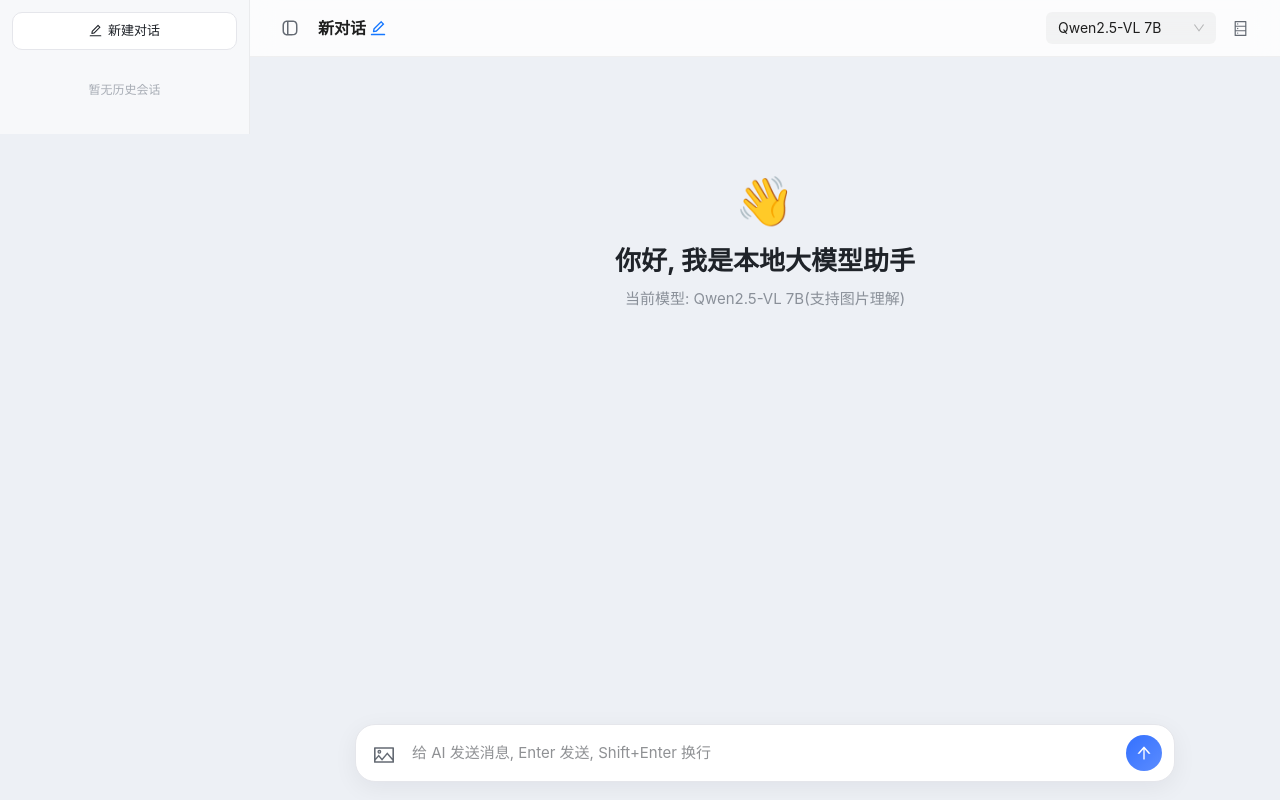
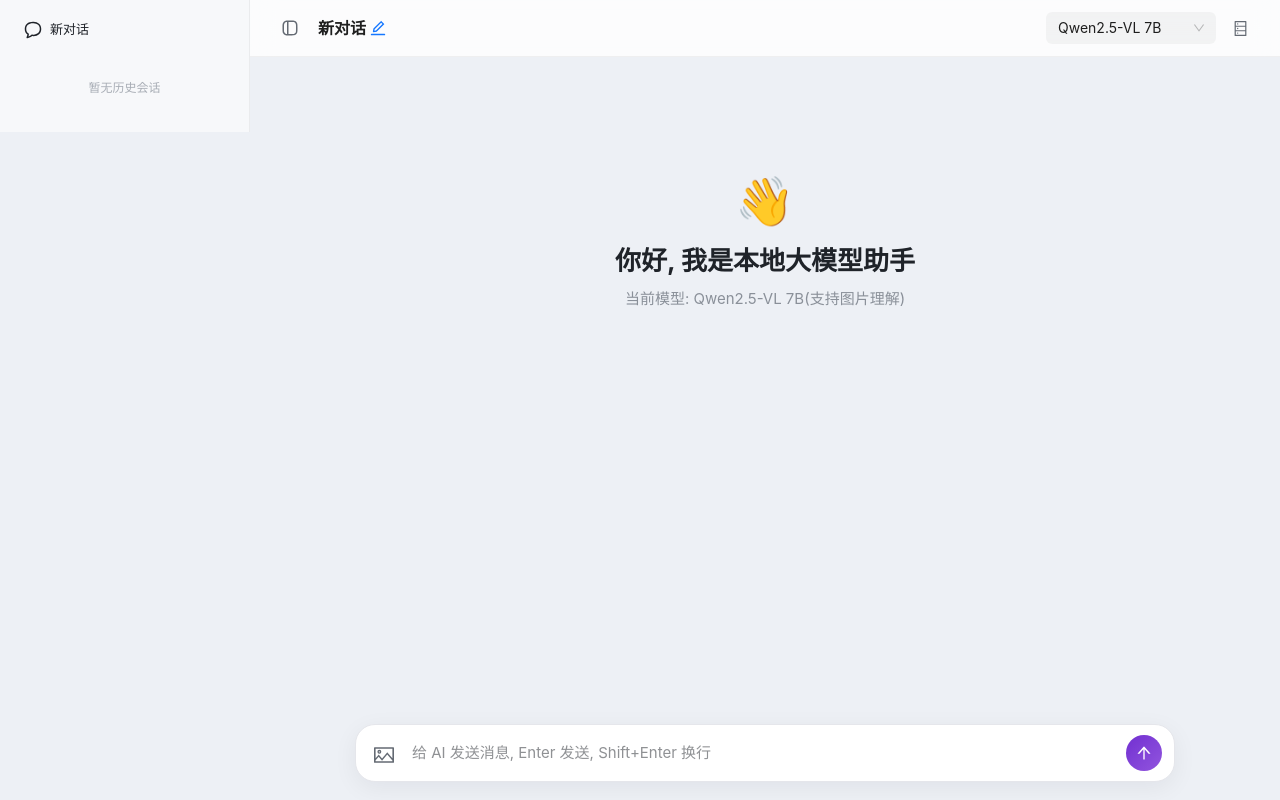
Before and after one commit to shuoshubao/qianwen-demo, a React (Vite) app: page / in a window 1280 px wide. Built offline with nearby package versions, Linux system fonts and the light colour scheme.

Commit message:
fix: 历史对话编辑器闪烁问题

```diff
--- a/src/components/ChatInput.jsx
+++ b/src/components/ChatInput.jsx
@@ -52,7 +52,7 @@ const ChatInput = ({ onSend, onStop, loading, allowImage }) => {
     const canSend = (text.trim() || images.length > 0) && !loading;
 
     return (
-        <div className="rounded-[20px] border border-[#e5e6eb] bg-white p-2.5 px-3 shadow-[0_6px_24px_rgba(15,20,30,0.06)] transition-colors focus-within:border-[#3370ff]">
+        <div className="rounded-[20px] border border-[#e5e6eb] bg-white p-2.5 px-3 shadow-[0_6px_24px_rgba(15,20,30,0.06)] transition-colors focus-within:border-[#722ed1]">
             {images.length > 0 && (
                 <div className="flex flex-wrap gap-2 px-1.5 pt-1.5 pb-2.5">
                     {images.map((item, index) => (
@@ -71,7 +71,7 @@ const ChatInput = ({ onSend, onStop, loading, allowImage }) => {
             <div className="flex items-end gap-2">
                 {allowImage && (
                     <button
-                        className="cursor-pointer rounded-lg p-1.5 text-xl leading-none text-[#646a73] hover:bg-[#f2f3f5] hover:text-[#3370ff]"
+                        className="cursor-pointer rounded-lg p-1.5 text-xl leading-none text-[#646a73] hover:bg-[#f2f3f5] hover:text-[#722ed1]"
                         title="上传图片"
                         onClick={() => fileRef.current?.click()}
                     >
@@ -100,7 +100,7 @@ const ChatInput = ({ onSend, onStop, loading, allowImage }) => {
                     </button>
                 ) : (
                     <button
-                        className="flex h-9 w-9 flex-shrink-0 cursor-pointer items-center justify-center rounded-full bg-gradient-to-br from-[#3370ff] to-[#5b8cff] text-base text-white transition-opacity disabled:cursor-not-allowed disabled:bg-[#d0d3d9]"
+                        className="flex h-9 w-9 flex-shrink-0 cursor-pointer items-center justify-center rounded-full bg-gradient-to-br from-[#722ed1] to-[#9254de] text-base text-white transition-opacity disabled:cursor-not-allowed disabled:bg-[#d0d3d9]"
                         disabled={!canSend}
                         onClick={submit}
                         title="发送"
--- a/src/components/Markdown.jsx
+++ b/src/components/Markdown.jsx
@@ -127,10 +127,14 @@ const CodeBlock = ({ className, children, node, streaming, ...rest }) => {
                     </div>
                 )}
             </div>
-            {/* 只读 Monaco 渲染, 行号 + 语法高亮 */}
-            <div style={{ height: blockHeight(code) }}>
-                <MonacoEditor value={code} language={MONACO_LANG[lang] || 'plaintext'} readOnly />
-            </div>
+            {/* 流式生成中内容逐 token 变化, 用纯文本避免 Monaco 反复销毁重建造成闪烁; 结束后再一次性挂载 */}
+            {streaming ? (
+                <pre className="max-h-[420px] overflow-auto p-3 font-mono text-[13px] leading-5 text-[#1f2329]">{code}</pre>
+            ) : (
+                <div style={{ height: blockHeight(code) }}>
+                    <MonacoEditor value={code} language={MONACO_LANG[lang] || 'plaintext'} readOnly />
+                </div>
+            )}
         </div>
     );
 };
--- a/src/components/MessageItem.jsx
+++ b/src/components/MessageItem.jsx
@@ -1,6 +1,6 @@
 import { CheckOutlined, CopyOutlined } from '@ant-design/icons';
 import { cn } from 'cn';
-import { useState } from 'react';
+import { memo, useState } from 'react';
 import { splitThinking } from '../api/ollama';
 import Markdown from './Markdown';
 import ReasoningPanel from './ReasoningPanel';
@@ -34,7 +34,7 @@ const MessageMeta = ({ time, text, align }) => {
         >
             <span className="leading-none">{formatTime(time)}</span>
             <button
-                className="inline-flex cursor-pointer items-center gap-1 rounded p-0.5 text-xs leading-none text-[#a8adb5] hover:bg-[#f2f3f5] hover:text-[#3370ff]"
+                className="inline-flex cursor-pointer items-center gap-1 rounded p-0.5 text-xs leading-none text-[#a8adb5] hover:bg-[#f2f3f5] hover:text-[#722ed1]"
                 onClick={copy}
                 title="复制"
             >
@@ -45,7 +45,8 @@ const MessageMeta = ({ time, text, align }) => {
     );
 };
 
-const MessageItem = ({ message, streaming }) => {
+// memo: 流式更新时只有最后一条消息的对象引用会变, 历史消息跳过重渲染
+const MessageItem = memo(({ message, streaming }) => {
     const isUser = message.role === 'user';
 
     if (isUser) {
@@ -59,7 +60,7 @@ const MessageItem = ({ message, streaming }) => {
                             ))}
                         </div>
                     )}
-                    <div className="rounded-[14px] bg-gradient-to-br from-[#3370ff] to-[#5b8cff] px-4 py-3 text-[15px] leading-[1.75] break-words whitespace-pre-wrap text-white">
+                    <div className="rounded-[14px] bg-gradient-to-br from-[#722ed1] to-[#9254de] px-4 py-3 text-[15px] leading-[1.75] break-words whitespace-pre-wrap text-white">
                         {message.content}
                     </div>
                     <MessageMeta time={message.time} text={message.content} align="right" />
@@ -91,6 +92,6 @@ const MessageItem = ({ message, streaming }) => {
             </div>
         </div>
     );
-};
+});
 
 export default MessageItem;
--- a/src/components/SessionList.jsx
+++ b/src/components/SessionList.jsx
@@ -2,6 +2,16 @@ import { DeleteOutlined, EditOutlined } from '@ant-design/icons';
 import { Popconfirm } from 'antd';
 import { cn } from 'cn';
 import { useEffect, useRef, useState } from 'react';
+
+const ChatIcon = ({ className }) => (
+    <svg className={className} viewBox="0 0 24 24" fill="currentColor" xmlns="http://www.w3.org/2000/svg">
+        <path
+            fillRule="evenodd"
+            clipRule="evenodd"
+            d="M12.6221 1.01074C15.6967 1.11689 18.2352 2.0152 20.0479 3.61426C21.9946 5.33191 22.9999 7.76687 23 10.5898C23 13.4131 21.9948 15.8485 20.0479 17.5664C18.2352 19.1657 15.6968 20.0638 12.6221 20.1699L12 20.1807C11.6004 20.1807 11.2109 20.1656 10.833 20.1396C9.3356 21.3407 7.52211 22.3818 4.49902 22.9932C4.13876 23.066 3.76741 22.9347 3.53223 22.6523C3.2971 22.3695 3.23551 21.9798 3.37305 21.6387C4.05873 19.9385 4.45874 18.9388 4.54492 18.042C2.22418 16.3265 1 13.7033 1 10.5898C1.00012 7.76654 2.00499 5.33099 3.95215 3.61328C5.88575 1.90775 8.64483 1 12 1L12.6221 1.01074ZM12 3C8.99225 3 6.75086 3.8119 5.27539 5.11328C3.81347 6.40293 3.00011 8.26296 3 10.5898C3 13.3048 4.1067 15.3986 6.10449 16.6904C6.37958 16.8685 6.54991 17.1705 6.56055 17.498C6.59325 18.5067 6.33569 19.483 5.94824 20.5498C7.70416 19.9733 8.8484 19.2022 9.86816 18.3457L9.94824 18.2852C10.1393 18.1549 10.3712 18.0939 10.6035 18.1152C11.0532 18.1566 11.5192 18.1807 12 18.1807L12.5547 18.1709C15.2847 18.0768 17.3413 17.2868 18.7246 16.0664C20.1864 14.7765 21 12.9166 21 10.5898C20.9999 8.26321 20.1864 6.40294 18.7246 5.11328C17.3414 3.89313 15.2845 3.10383 12.5547 3.00977L12 3Z"
+        />
+    </svg>
+);
 
 // 会话时间展示: 今天显示时分, 昨天/今年内/更早依次降级
 const formatTime = ts => {
@@ -42,11 +52,11 @@ const SessionList = ({ sessions, activeId, disabled, onNew, onSwitch, onDelete,
         <aside className="flex w-[250px] flex-shrink-0 flex-col border-r border-black/5 bg-[#f7f8fa]">
             <div className="p-3 pb-2">
                 <button
-                    className="inline-flex w-full cursor-pointer items-center justify-center gap-1.5 rounded-[10px] border border-[#e5e6eb] bg-white py-2 text-[13px] font-medium text-[#1f2329] transition-colors hover:bg-[#f2f3f5] disabled:cursor-not-allowed disabled:opacity-50"
+                    className="flex w-full cursor-pointer items-center gap-2 rounded-[10px] px-3 py-2 text-[13px] text-[#1f2329] transition-colors hover:bg-[#eef0f4] disabled:cursor-not-allowed disabled:opacity-50"
                     onClick={onNew}
                     disabled={disabled}
                 >
-                    <EditOutlined /> 新建对话
+                    <ChatIcon className="h-[18px] w-[18px]" /> 新对话
                 </button>
             </div>
 
@@ -88,7 +98,7 @@ const SessionList = ({ sessions, activeId, disabled, onNew, onSwitch, onDelete,
                                 onClick={e => e.stopPropagation()}
                             >
                                 <button
-                                    className="cursor-pointer rounded p-1 text-xs text-[#8a9099] hover:bg-[#f2f3f5] hover:text-[#3370ff]"
+                                    className="cursor-pointer rounded p-1 text-xs text-[#8a9099] hover:bg-[#f2f3f5] hover:text-[#722ed1]"
                                     title="重命名"
                                     onClick={() => startEdit(item)}
                                 >
```
Also changed, not shown: src/App.jsx (+0 -1 lines).
